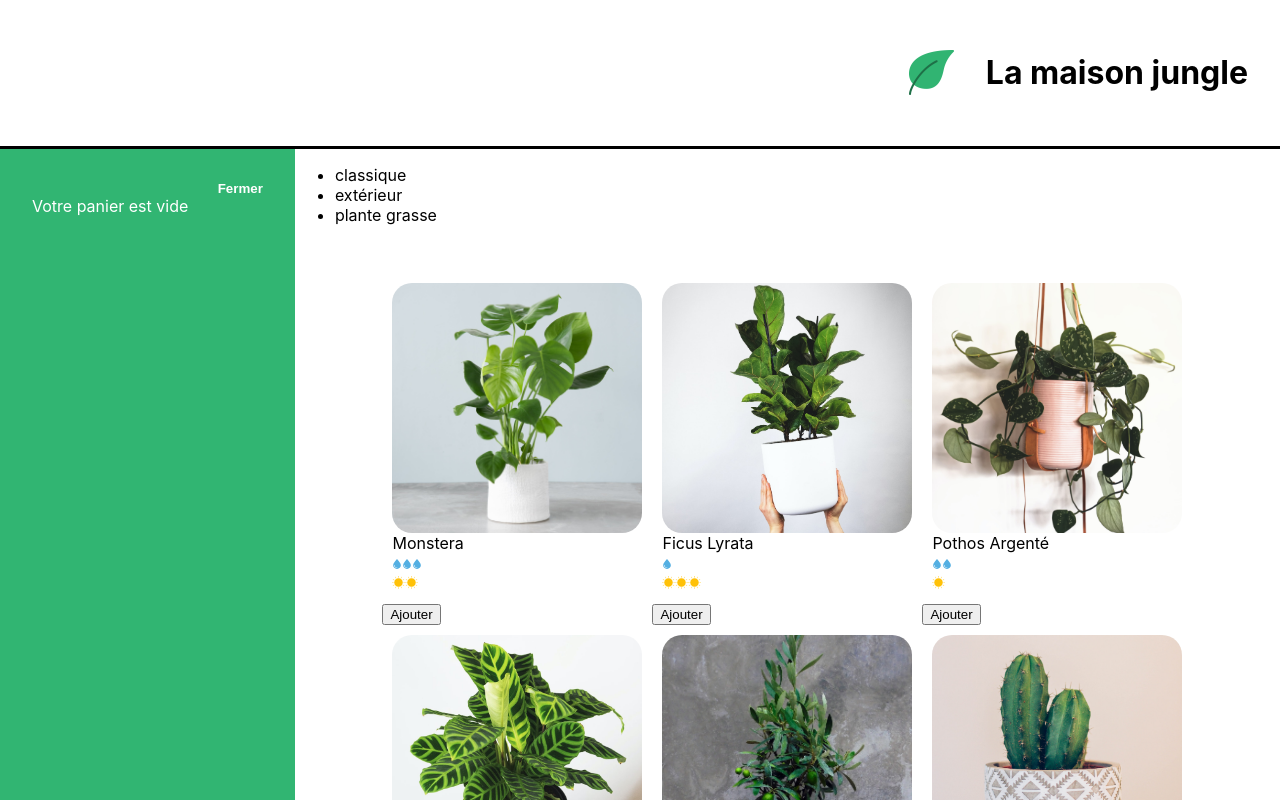
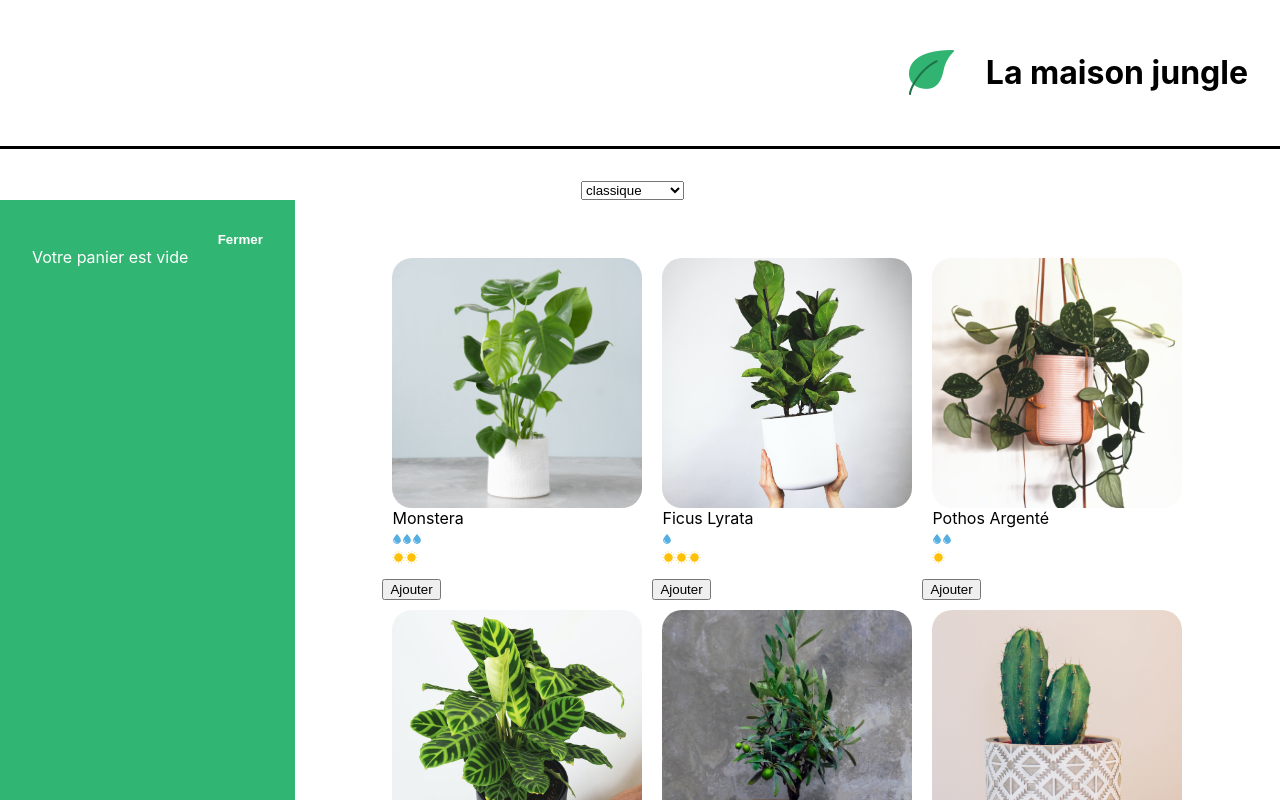
Before and after one commit to ChloeAndrault/La-maison-jungle, a React (Create React App) app: page / in a window 1280 px wide. Shown: the top 800 px of the page. Built offline with nearby package versions, Linux system fonts and the light colour scheme.

Commit message:
Isolate component categories

```diff
--- a/src/components/App.js
+++ b/src/components/App.js
@@ -1,6 +1,6 @@
-
 import { useState } from 'react'
 import Banner from './Banner'
+import Categories from './Categories'
 import logo from '../assets/logo.png'
 import Cart from './Cart'
 import Footer from './Footer'
@@ -17,6 +17,8 @@ function App() {
 				<img src={logo} alt='La maison jungle' className='lmj-logo' />
 				<h1 className='lmj-title'>La maison jungle</h1>
 			</Banner>
+
+			<Categories></Categories>
 			<div className='lmj-layout-inner'>
 				<Cart cart={cart} updateCart={updateCart} />
 				<ShoppingList cart={cart} updateCart={updateCart} />
--- /dev/null
+++ b/src/components/Categories.js
@@ -0,0 +1,31 @@
+import { useState } from 'react'
+import { plantList } from '../datas/plantList'
+import '../styles/Categories.css'
+
+function Categories() {
+
+	// PLANT CATEGORIES
+	const categories = plantList.reduce(
+		(acc, plant) =>
+			acc.includes(plant.category) ? acc : acc.concat(plant.category),
+			// boolean
+      // ? : operateur ternaire
+      // acc: Si ma categorie est déja dans l'accumulateur je fait rien
+      // acc.concat(plant.category) : Si il n'est pas dedant alors tu rajoute la categorie
+		[]
+	)
+
+  return(
+    <div className="lmj-categories">
+      <select className="lmj-categories-select">
+				{categories.map((cat) => (
+					<option key={cat}>{cat}</option>
+				))}
+			</select>
+
+    </div>
+  )
+
+}
+
+export default Categories
--- a/src/components/ShoppingList.js
+++ b/src/components/ShoppingList.js
@@ -2,19 +2,7 @@ import { plantList } from '../datas/plantList'
 import PlantItem from './PlantItem'
 import '../styles/ShoppingList.css'
 
-
 function ShoppingList({ cart, updateCart }) {
-
-	// PLANT CATEGORIES
-	const categories = plantList.reduce(
-		(acc, plant) =>
-			acc.includes(plant.category) ? acc : acc.concat(plant.category),
-			// boolean
-      // ? : operateur ternaire
-      // acc: Si ma categorie est déja dans l'accumulateur je fait rien
-      // acc.concat(plant.category) : Si il n'est pas dedant alors tu rajoute la categorie
-		[]
-	)
 
 	// ADD TO CART FREATURE
 	function addToCart(name, price) {
@@ -42,11 +30,7 @@ function ShoppingList({ cart, updateCart }) {
 
 	return (
 		<div className='lmj-shopping-list'>
-			<ul>
-				{categories.map((cat) => (
-					<li key={cat}>{cat}</li>
-				))}
-			</ul>
+
 			<ul className='lmj-plant-list'>
 				{plantList.map(({ id, cover, name, water, light, price }) => (
 					<div key={id}>
--- /dev/null
+++ b/src/styles/Categories.css
@@ -0,0 +1,8 @@
+.lmj-categories {
+	text-align: center;
+	padding-top: 30px;
+}
+
+.lmj-categories-select {
+	margin-right: 15px;
+}
```
